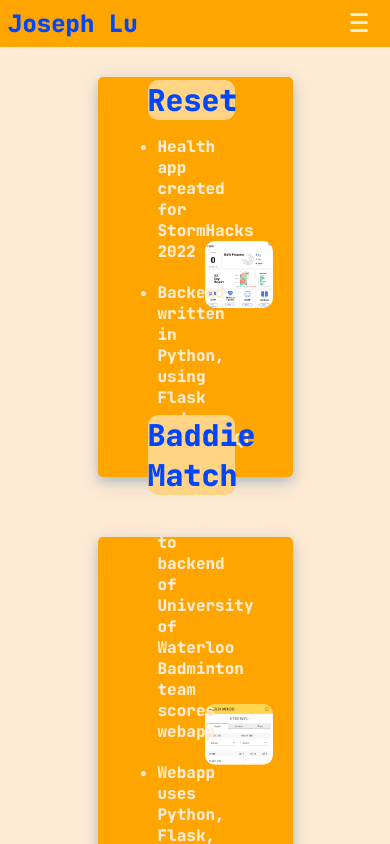
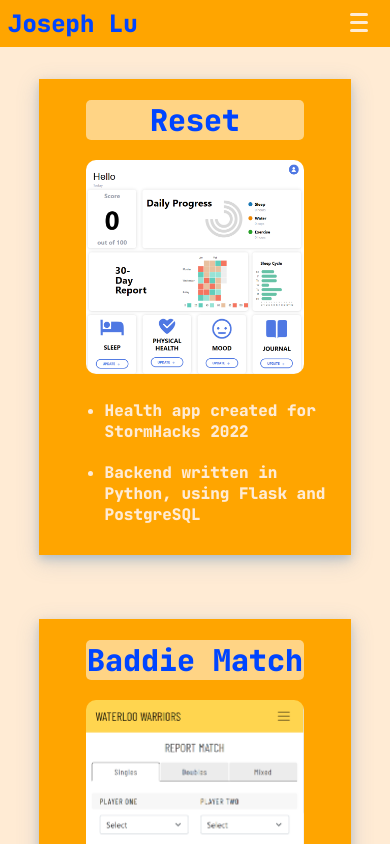
Before and after one commit to lu-joseph/lu-joseph.github.io, a JavaScript app: page /projects in a window 390 px wide. Shown: the top 844 px of the page. Built offline with nearby package versions, Linux system fonts and the light colour scheme.

Commit message:
Response Web Design implemented

```diff
--- a/src/ProjectEntry.js
+++ b/src/ProjectEntry.js
@@ -3,12 +3,13 @@ import "./css/ProjectEntry.css";
 
 const ProjectEntry = (props) => {
   return (
-    <div class="entry-container">
-      <div class="image-container">
+    <div class="entry-card">
+      <div class="title">{props.title}</div>
+      <div class="entry-container row">
+        <div class="image-container col-4">
           <img class="image" src={props.imgsrc} alt="Project"></img>
         </div>
-      <div class="text-container">
-        <div class="title">{props.title}</div>
+        <div class="text-container col-8">
           <ul class="details">
             {props.details.map((item) => (
               <ProjectEntryDetail key={item.id} text={item.text} />
@@ -16,6 +17,7 @@ const ProjectEntry = (props) => {
           </ul>
         </div>
       </div>
+    </div>
   );
 };
 
--- a/src/css/Layout.css
+++ b/src/css/Layout.css
@@ -5,7 +5,12 @@
     --colour3: #0045FF;
     /* --colour3: #004684; */
     --colour4: #FFB97B;
+    --small: 575px;
+    --medium: 768px;
+    --large: 992px;
+    --extraLarge: 1200px;
 }
+
 
 body {
     width: 100%;
--- a/src/css/ProjectEntry.css
+++ b/src/css/ProjectEntry.css
@@ -1,19 +1,73 @@
-:root {
-    --imageSize: 300px;
+* {
+    box-sizing: border-box;
+}
+
+.col-1 {
+    width: 8.33%;
+}
+
+.col-2 {
+    width: 16.66%;
+}
+
+.col-3 {
+    width: 25%;
+}
+
+.col-4 {
+    width: 33.33%;
+}
+
+.col-5 {
+    width: 41.66%;
+}
+
+.col-6 {
+    width: 50%;
+}
+
+.col-7 {
+    width: 58.33%;
+}
+
+.col-8 {
+    width: 66.66%;
+}
+
+.col-9 {
+    width: 75%;
+}
+
+.col-10 {
+    width: 83.33%;
+}
+
+.col-11 {
+    width: 91.66%;
+}
+
+.col-12 {
+    width: 100%;
+}
+
+[class*="col-"] {
+    float: left;
+    padding: 10px;
+}
+
+.row::after {
+    content: "";
+    clear: both;
+    display: table;
 }
 
 div.entry-container {
-    /* box-shadow: 0 4px 8px 0 rgba(0, 0, 0, 0.2),
-    0 6px 20px 0 rgba(0, 0, 0, 0.19); */
-    box-shadow: 0 4px 8px 0 rgba(70, 124, 177, 0.25),
-        0 6px 20px 0 rgba(70, 124, 177, 0.25);
-    width: 50%;
-    height: calc(var(--imageSize) + 100px);
-    /* border-radius: 25px; */
     border-radius: 5px;
     margin: auto;
     position: relative;
-    background-color: var(--colour2);
+
+    display: flex;
+    flex-direction: row;
 }
 
 body {
@@ -26,17 +80,14 @@ body {
     font-weight: 800;
     color: var(--colour3);
     text-align: center;
-    display: inline-block;
-    margin-top: 60px;
-    margin-left: 50px;
-    width: 45%;
+    /* display: inline-block; */
     background-color: #ffd485;
-    border-radius: 10px;
+    border-radius: 5px;
+    width: 70%;
+    margin: 0.7em auto 0 auto;
 }
 
 .details {
-    width: 37%;
-    margin-left: 20px;
     color: var(--colour1);
     font-weight: 700;
 }
@@ -46,27 +97,65 @@ body {
 }
 
 .text-container {
-    margin: 0;
-    position: absolute;
-    left: 0;
-    top: 42%;
-    width: 100%;
-    -ms-transform: translateY(-50%);
-    transform: translateY(-50%);
+    /* width: 40%; */
 }
 
 .image-container {
-    margin: 0;
-    position: absolute;
-    right: 10%;
-    top: 50%;
-    -ms-transform: translateY(-50%);
-    transform: translateY(-50%);
-    width: 35%;
+    width: 40%;
+    display: flex;
+    flex-direction: column;
+    justify-content: center;
 }
 
 .image {
     width: 100%;
     height: auto;
     border-radius: 10px;
+    margin: 20px;
 }
+
+.entry-card {
+    background-color: var(--colour2);
+    box-shadow: 0 4px 8px 0 rgba(70, 124, 177, 0.25),
+    0 6px 20px 0 rgba(70, 124, 177, 0.25);
+    width: 50%;
+    margin: 2em auto;
+}
+
+@media (min-width: 992px) {
+    .details {
+        font-size: 1.3em;
+        font-weight: 600;
+    }
+}
+
+@media (max-width: 992px) {
+    div.entry-card {
+        width: 80% !important;
+    }
+}
+
+@media (max-width: 768px) {
+    .details {
+        font-size: 1em;
+    }
+
+    .entry-container {
+        flex-direction: column !important;
+        align-items: center;
+    }
+
+    .text-container {
+        width: 90%;
+    }
+
+    .image-container {
+        width: 70%;
+        padding: 0;
+        margin-top: 20px;
+    }
+
+    .image {
+        margin: 0;
+    }
+}
```
Also changed, not shown: src/css/App.css (line endings or trailing spaces), src/css/index.css (line endings or trailing spaces). Lines whose indentation alone changed are shown as unchanged.
